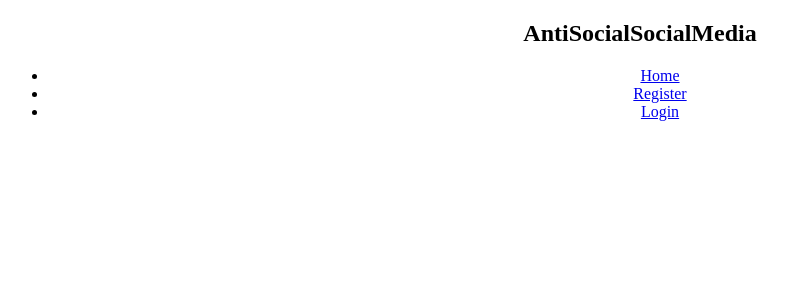
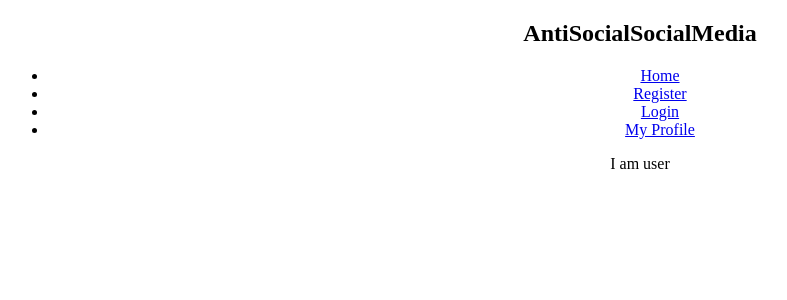
Before and after one commit to kalesaladboi/assm, a React (Create React App) app in the folder client/: page /users/myuser in a window 1280 px wide. Shown: the top 300 px of the page, without its empty margins (0-787 px from the left). Built offline with nearby package versions, Linux system fonts and the light colour scheme.

Commit message:
added user pages

```diff
--- a/client/src/App.js
+++ b/client/src/App.js
@@ -5,6 +5,7 @@ import './App.css';
 import Register from './register/Register'
 import Login from './login/login'
 import Home from './home/home'
+import MyUser from './user/myUser/myUser'
 
 function App() {
 
@@ -16,6 +17,7 @@ function App() {
           <li><a href="/home">Home</a></li>
           <li><a href="/register">Register</a></li>
           <li><a href="/login">Login</a></li>
+          <li><a href="/users/myuser">My Profile</a></li>
         </ul>
       </nav>
       <BrowserRouter>
@@ -23,11 +25,14 @@ function App() {
           <Route path="/home">
             <Home/>
           </Route>
-          <Route path="/register" >
+          <Route path="/register">
             <Register />
           </Route>
-          <Route path="/login" >
+          <Route path="/login">
             <Login />
+          </Route>
+          <Route path="/users/myuser">
+            <MyUser />
           </Route>
         </Switch>
       </BrowserRouter>
--- /dev/null
+++ b/client/src/user/myUser/myUser.js
@@ -0,0 +1,10 @@
+import React from 'react'
+
+function MyUser() {
+
+    return(
+        <div>I am user</div>
+    )
+}
+
+export default MyUser
```
Also changed, not shown: client/src/user/user/user.js (added, +7 -0 lines).
